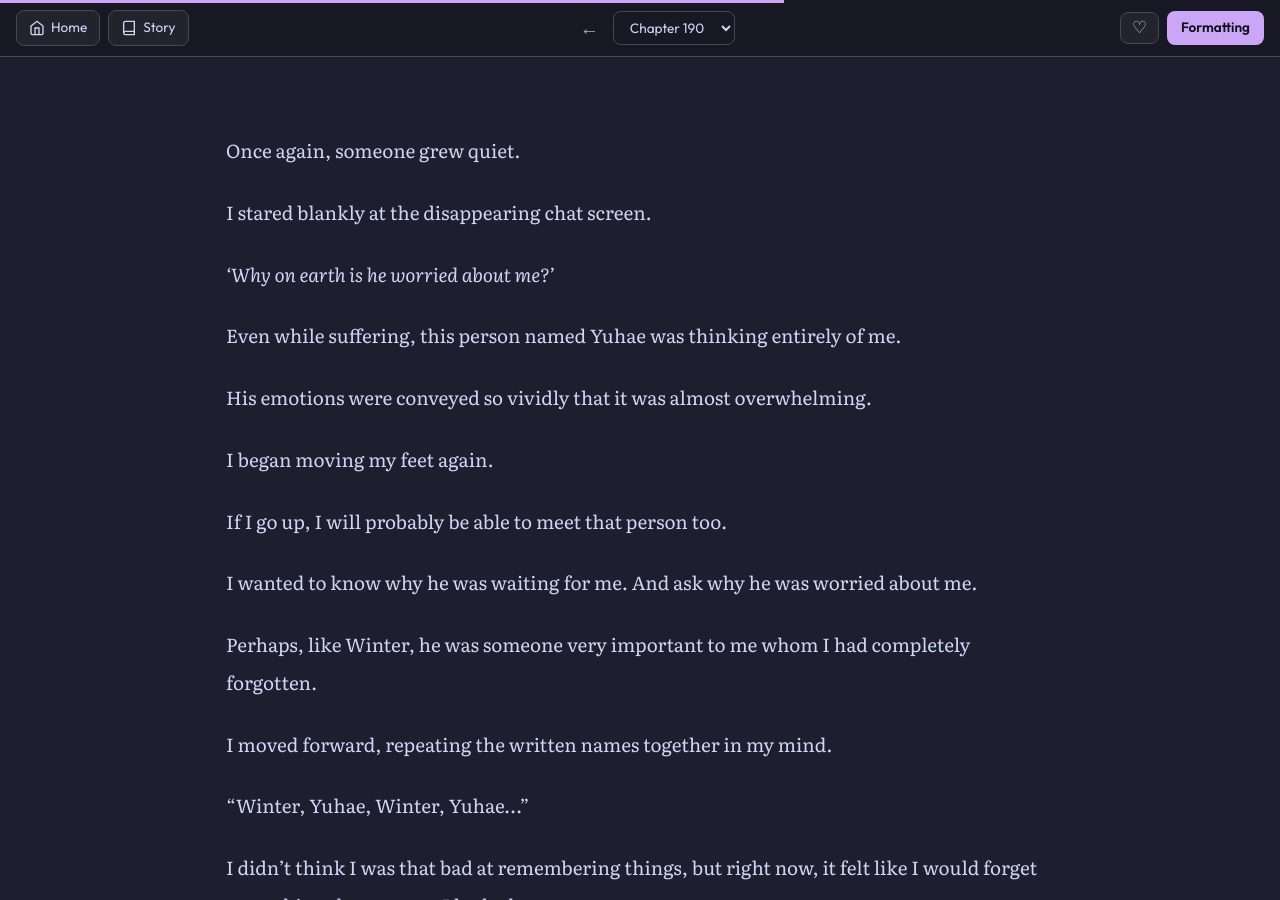
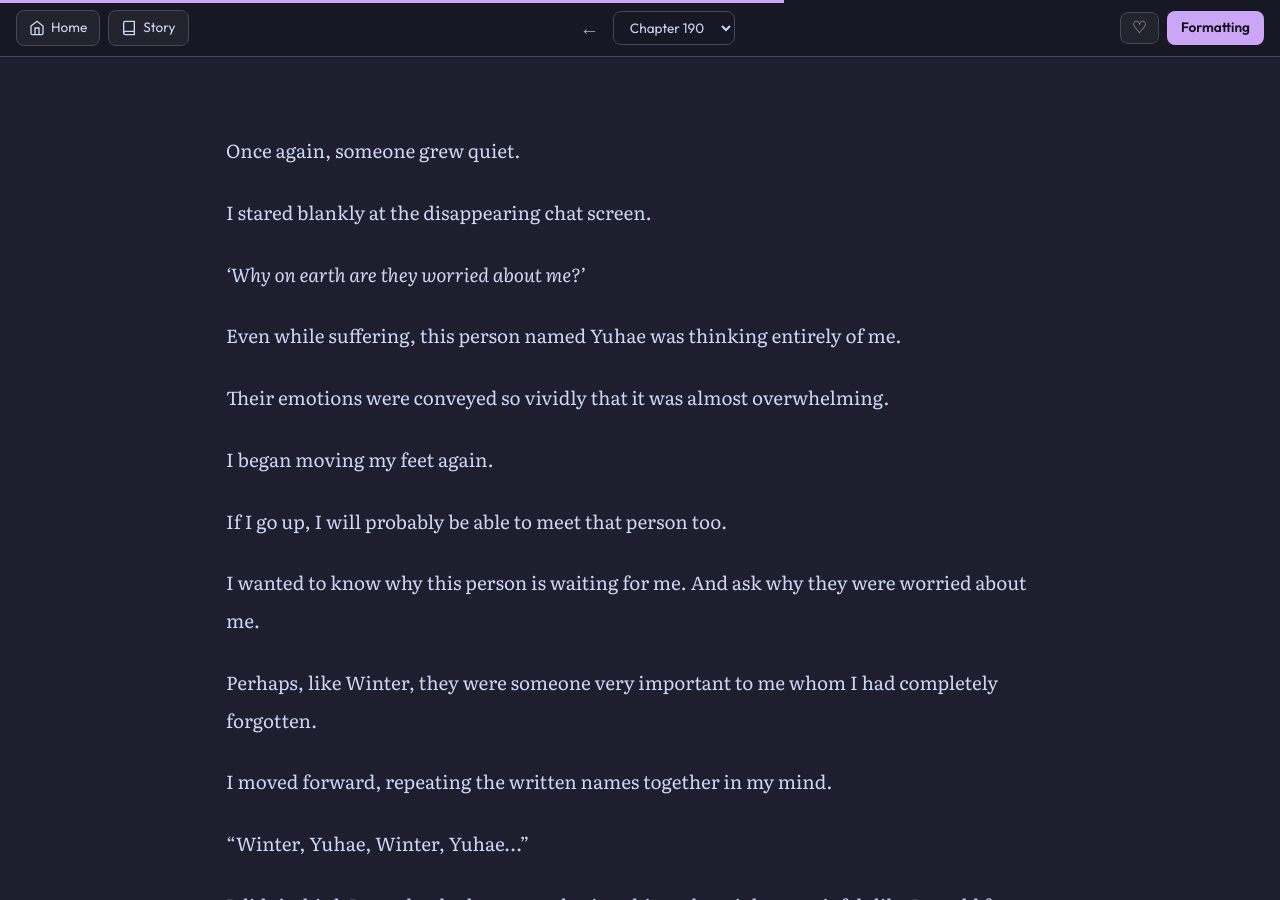
Before and after one commit to soleumn/soleumn.github.io, a Jekyll site: the page built from _chapters/eoshinki/ch190.md, in a window 1280 px wide and 900 px high, scrolled down 10393 px. Built offline with Jekyll 4.4.1, drawn with Linux system fonts in a browser that asks for light colours; some web fonts are replaced; comment, search, counter and statistics services are not loaded.

Commit message:
Edit Chapter 190 (via site)

```diff
--- a/_chapters/eoshinki/ch190.md
+++ b/_chapters/eoshinki/ch190.md
@@ -333,19 +333,19 @@ Once again, someone grew quiet.
 
 I stared blankly at the disappearing chat screen.
 
-*'Why on earth is he worried about me?'*
+*'Why on earth are they worried about me?'*
 
 Even while suffering, this person named Yuhae was thinking entirely of me.
 
-His emotions were conveyed so vividly that it was almost overwhelming.
+Their emotions were conveyed so vividly that it was almost overwhelming.
 
 I began moving my feet again.
 
 If I go up, I will probably be able to meet that person too.
 
-I wanted to know why he was waiting for me. And ask why he was worried about me.
+I wanted to know why this person is waiting for me. And ask why they were worried about me.
 
-Perhaps, like Winter, he was someone very important to me whom I had completely forgotten.
+Perhaps, like Winter, they were someone very important to me whom I had completely forgotten.
 
 I moved forward, repeating the written names together in my mind.
 
```
